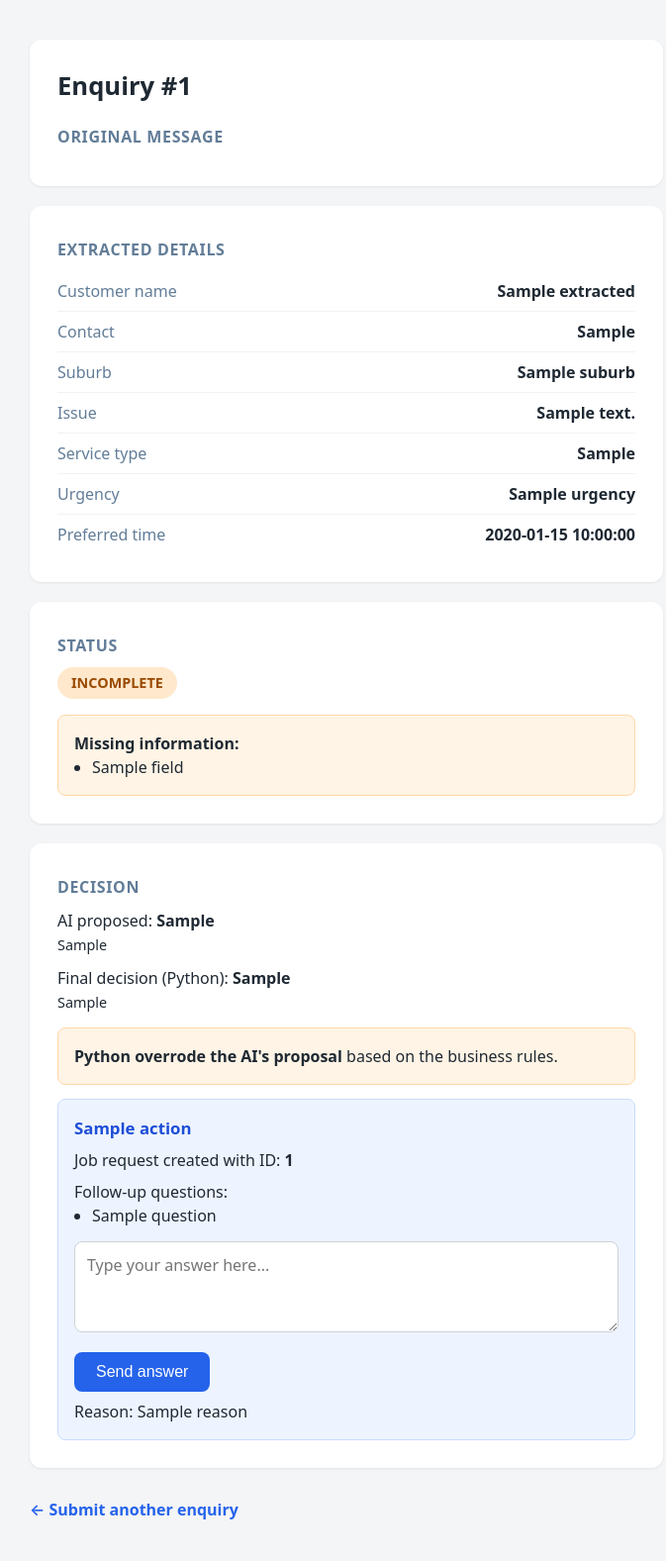
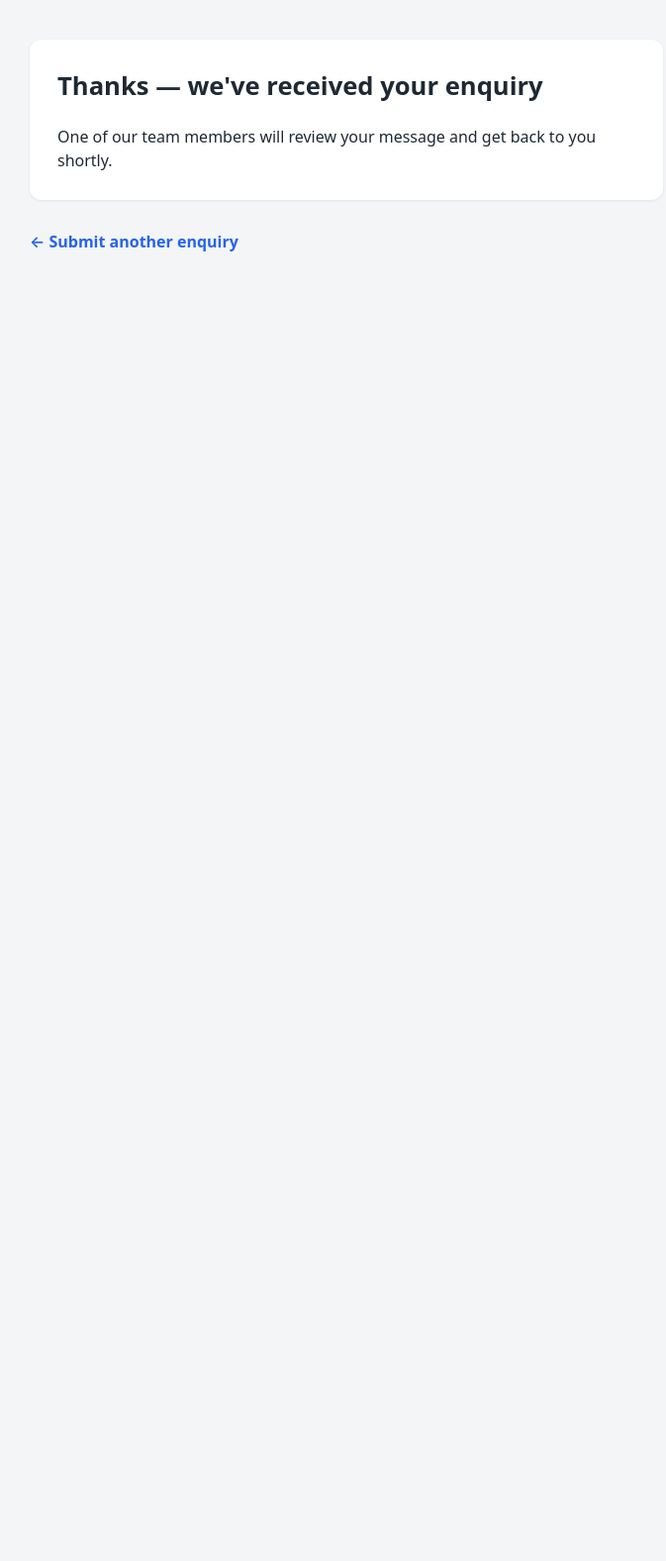
Before and after one commit to sza5197/Enquiry-Agent, a Flask app: template templates/result.html in a window 1280 px wide. Shown: the whole page at 99% size, without its empty margins (290-963 px from the left). After the commit the page ends 254 px from the top, so only its background shows below. Run offline with Flask 3, Linux system fonts and the light colour scheme; the template is opened without the code that fills it: most values are stand-ins (such as "Sample title", 1, 10 or a date in 2020).

Commit message:
Phase 9 complete: admin views, customer/admin split, status derived from final action

```diff
--- a/app.py
+++ b/app.py
@@ -36,7 +36,12 @@ def submit():
     else:
         result = actions.mark_for_human_review(enquiry_id, extracted, final_reason)
 
-    status = "COMPLETE" if not missing else "INCOMPLETE"
+    if final_action == "CREATE_JOB_REQUEST":
+        status = "COMPLETE"
+    elif final_action == "ASK_FOR_MISSING_INFORMATION":
+        status = "INCOMPLETE"
+    else:
+        status = "NEEDS_REVIEW"
     database.update_enquiry_processed(enquiry_id, extracted, status, final_action)
 
     return render_template(
@@ -94,7 +99,12 @@ def followup():
     else:
         result = actions.mark_for_human_review(enquiry_id, extracted, final_reason)
 
-    status = "COMPLETE" if not missing else "INCOMPLETE"
+    if final_action == "CREATE_JOB_REQUEST":
+        status = "COMPLETE"
+    elif final_action == "ASK_FOR_MISSING_INFORMATION":
+        status = "INCOMPLETE"
+    else:
+        status = "NEEDS_REVIEW"
     database.update_enquiry_processed(enquiry_id, extracted, status, final_action)
 
     # 7. get the original message to show at the top
--- a/templates/result.html
+++ b/templates/result.html
@@ -1,107 +1,41 @@
 <!DOCTYPE html>
 <html>
 <head>
-    <title>Enquiry Result</title>
+    <title>Enquiry received</title>
     <link rel="stylesheet" href="{{ url_for('static', filename='style.css') }}">
 </head>
 <body>
     <div class="container">
 
+        {% if result.action == "CREATE_JOB_REQUEST" %}
         <div class="card">
-            <h1>Enquiry #{{ enquiry_id }}</h1>
-            <h2>Original message</h2>
-            <p>{{ message }}</p>
+            <h1>Thanks — we've got your enquiry</h1>
+            <p>We've received your request and our team will be in touch shortly to arrange your service.</p>
         </div>
 
+        {% elif result.action == "ASK_FOR_MISSING_INFORMATION" %}
         <div class="card">
-            <h2>Extracted details</h2>
-            <ul class="field-list">
-                <li><span class="label">Customer name</span>
-                    <span class="value {% if not extracted.customer_name %}empty{% endif %}">{{ extracted.customer_name or "not provided" }}</span></li>
-                <li><span class="label">Contact</span>
-                    <span class="value {% if not extracted.contact_information %}empty{% endif %}">{{ extracted.contact_information or "not provided" }}</span></li>
-                <li><span class="label">Suburb</span>
-                    <span class="value {% if not extracted.suburb %}empty{% endif %}">{{ extracted.suburb or "not provided" }}</span></li>
-                <li><span class="label">Issue</span>
-                    <span class="value {% if not extracted.issue_summary %}empty{% endif %}">{{ extracted.issue_summary or "not provided" }}</span></li>
-                <li><span class="label">Service type</span>
-                    <span class="value {% if not extracted.service_type %}empty{% endif %}">{{ extracted.service_type or "not provided" }}</span></li>
-                <li><span class="label">Urgency</span>
-                    <span class="value">{{ extracted.urgency }}</span></li>
-                <li><span class="label">Preferred time</span>
-                    <span class="value {% if not extracted.preferred_time %}empty{% endif %}">{{ extracted.preferred_time or "not provided" }}</span></li>
+            <h1>Just one more thing</h1>
+            <p>To help us get someone out to you, could you answer the following:</p>
+            <ul style="margin:12px 0 0 18px;">
+                {% for q in result.questions %}
+                <li style="margin-bottom:6px;">{{ q }}</li>
+                {% endfor %}
             </ul>
+            <form action="/followup" method="POST" style="margin-top:16px;">
+                <input type="hidden" name="enquiry_id" value="{{ enquiry_id }}">
+                <textarea name="answer" rows="3" placeholder="Type your answer here..."></textarea>
+                <br>
+                <button type="submit">Send answer</button>
+            </form>
         </div>
 
+        {% else %}
         <div class="card">
-            <h2>Status</h2>
-            <span class="badge {% if not missing %}complete{% else %}incomplete{% endif %}">{% if not missing %}COMPLETE{% else %}INCOMPLETE{% endif %}</span>
-
-            {% if missing %}
-            <div class="warning-box" style="margin-top:16px;">
-                <strong>Missing information:</strong>
-                <ul>
-                    {% for field in missing %}
-                    <li>{{ field }}</li>
-                    {% endfor %}
-                </ul>
-            </div>
-            {% endif %}
+            <h1>Thanks — we've received your enquiry</h1>
+            <p>One of our team members will review your message and get back to you shortly.</p>
         </div>
-
-        <div class="card">
-            <h2>Decision</h2>
-
-            <p style="margin-bottom:10px;">
-                <span class="label">AI proposed:</span>
-                <strong>{{ ai_proposed }}</strong><br>
-                <span class="label" style="font-size:0.9rem;">{{ ai_reason }}</span>
-            </p>
-
-            <p style="margin-bottom:14px;">
-                <span class="label">Final decision (Python):</span>
-                <strong>{{ final_action }}</strong><br>
-                <span class="label" style="font-size:0.9rem;">{{ final_reason }}</span>
-            </p>
-
-            {% if ai_proposed != final_action %}
-            <div class="warning-box" style="margin-bottom:14px;">
-                <strong>Python overrode the AI's proposal</strong> based on the business rules.
-            </div>
-            {% endif %}
-
-            <div class="action-box">
-                <div class="action-name">{{ result.action }}</div>
-
-                {% if result.job_id %}
-                <p style="margin-top:8px;">Job request created with ID: <strong>{{ result.job_id }}</strong></p>
-                {% endif %}
-
-                {% if result.questions %}
-                <p style="margin-top:8px;">Follow-up questions:</p>
-                <ul style="margin-left:18px;">
-                    {% for q in result.questions %}
-                    <li>{{ q }}</li>
-                    {% endfor %}
-                </ul>
-                {% endif %}
-
-
-                {% if result.questions %}
-                <form action="/followup" method="POST" style="margin-top:14px;">
-                    <input type="hidden" name="enquiry_id" value="{{ enquiry_id }}">
-                    <textarea name="answer" rows="3"
-                              placeholder="Type your answer here..."></textarea>
-                    <br>
-                    <button type="submit">Send answer</button>
-                </form>
-                {% endif %}
-
-                {% if result.reason %}
-                <p style="margin-top:8px;">Reason: {{ result.reason }}</p>
-                {% endif %}
-            </div>
-        </div>
+        {% endif %}
 
         <a class="back-link" href="/">← Submit another enquiry</a>
 
```
Also changed, not shown: templates/index.html (+13 -0 lines).
